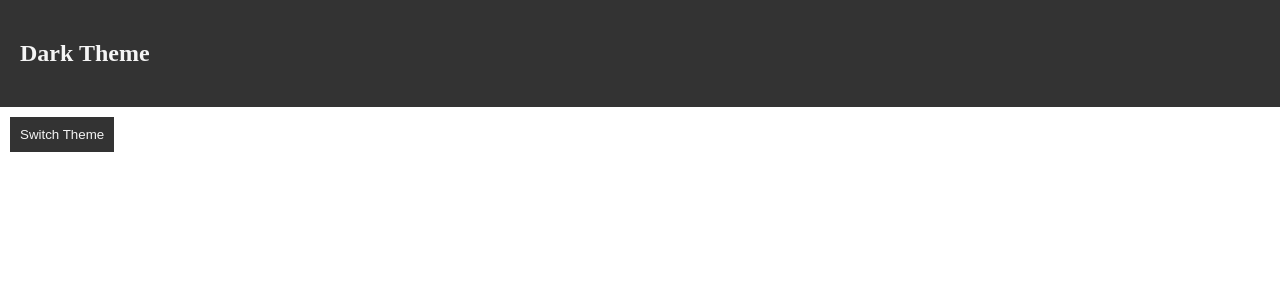
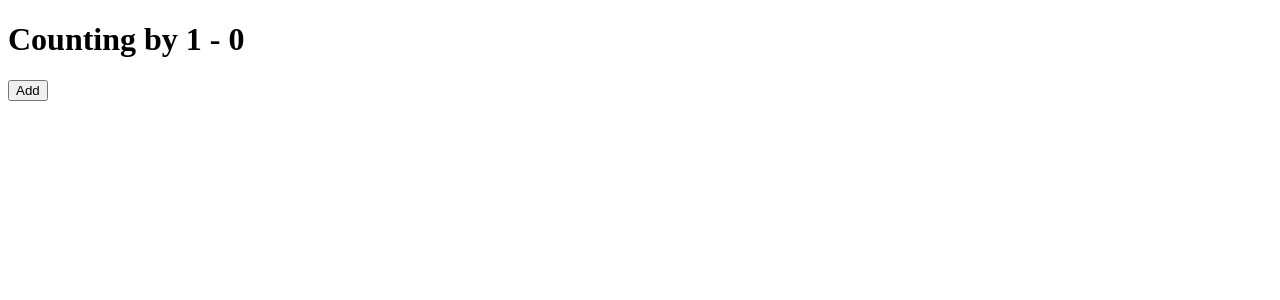
Before and after one commit to Arafat-alim/advanced-react, a React (Vite) app in the folder performance/: page / in a window 1280 px wide. Shown: the top 300 px of the page. Built offline with nearby package versions, Linux system fonts and the light colour scheme.

Commit message:
Basic Custom hook Example

```diff
--- a/performance/src/App.jsx
+++ b/performance/src/App.jsx
@@ -1,7 +1,7 @@
-import MainApp from "./ContextAPI/ThemeSwitcher/MainApp";
+import CustomApp from "./CustomHooks/CustomApp";
 
 const App = () => {
-  return <MainApp />;
+  return <CustomApp />;
 };
 
 export default App;
--- /dev/null
+++ b/performance/src/CustomHooks/CustomApp.jsx
@@ -0,0 +1,14 @@
+import React from "react";
+import useCounter from "./useCounter";
+
+function CustomApp() {
+  const [number, add] = useCounter();
+  return (
+    <div>
+      <h1>Counting by 1 - {number}</h1>
+      <button onClick={add}>Add</button>
+    </div>
+  );
+}
+
+export default CustomApp;
--- /dev/null
+++ b/performance/src/CustomHooks/useCounter.jsx
@@ -0,0 +1,15 @@
+import { useState } from "react";
+
+function useContext() {
+  //! creating the state
+  const [count, setCount] = useState(0);
+
+  ///! Creating a method
+  const addition = () => {
+    setCount((prevCount) => prevCount + 1);
+  };
+
+  return [count, addition];
+}
+
+export default useContext;
```
